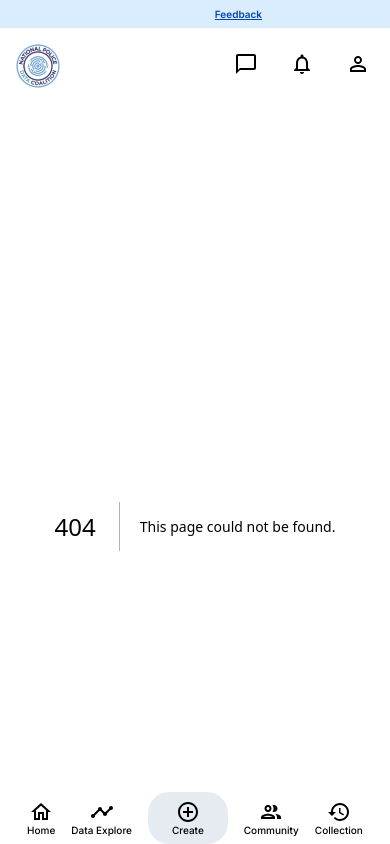
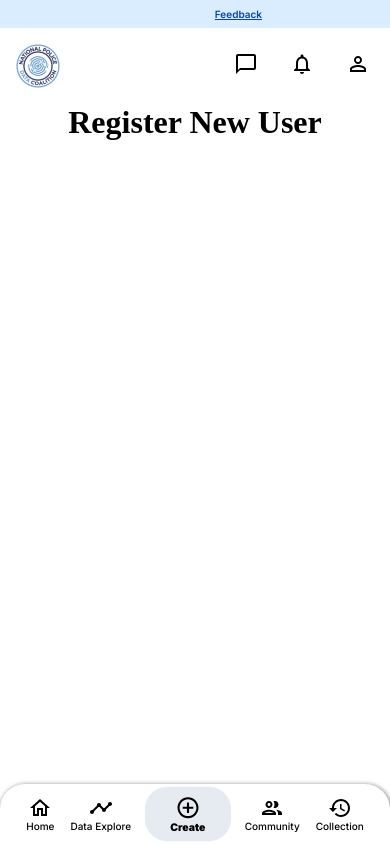
Before and after one commit to codeforboston/police-data-trust, a Next.js app in the folder frontend/: page /register in a window 390 px wide. Before the commit this address had no page. Built offline with nearby package versions, Linux system fonts and the light colour scheme.

Commit message:
mobile nav bug fixed

```diff
--- a/frontend/app/component/mobile_nav/mobileNav.module.css
+++ b/frontend/app/component/mobile_nav/mobileNav.module.css
@@ -1,4 +1,4 @@
-g
+
 .mobileNav {
     display: none;
     bottom: 0;
--- a/frontend/app/component/mobile_nav/mobileNav.tsx
+++ b/frontend/app/component/mobile_nav/mobileNav.tsx
@@ -25,10 +25,10 @@ export default function MobileNav() {
                     <TimelineOutlinedIcon className={styles.icon} />
                     <Link href="/2">Data Explore</Link>
                 </li>
-                <li className={ pathname === "/3" ? `${styles.active}`: styles.li}>
+                <li className={ pathname === "/register" ? `${styles.active}`: styles.li}>
                     <div className= {styles.create}>
                         <ControlPointOutlinedIcon className={styles.icon} />
-                        <Link href="/3">Create</Link>
+                        <Link href="/register">Create</Link>
                     </div>
                 </li>
                 <li className={ pathname === "/4" ? `${styles.active}`: styles.li}>
--- /dev/null
+++ b/frontend/app/register/page.tsx
@@ -0,0 +1,9 @@
+import styles from "./register.module.css";
+
+export default async function Register() {
+    return (
+        <div className={styles.main}>
+            <h1> Register New User </h1>
+        </div>
+    );
+}
--- /dev/null
+++ b/frontend/app/register/register.module.css
@@ -0,0 +1,3 @@
+.main {
+    width: 100%;
+}
```
